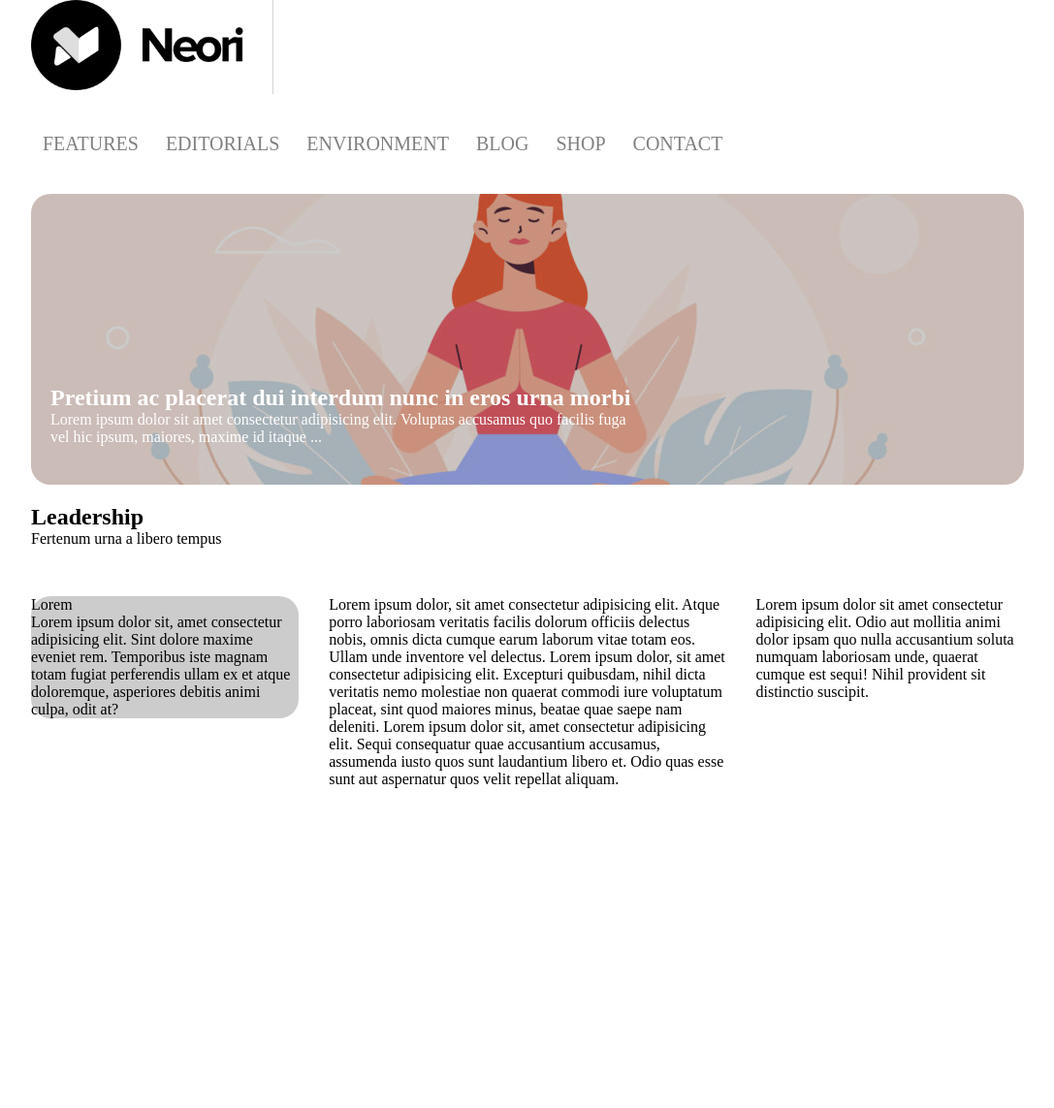
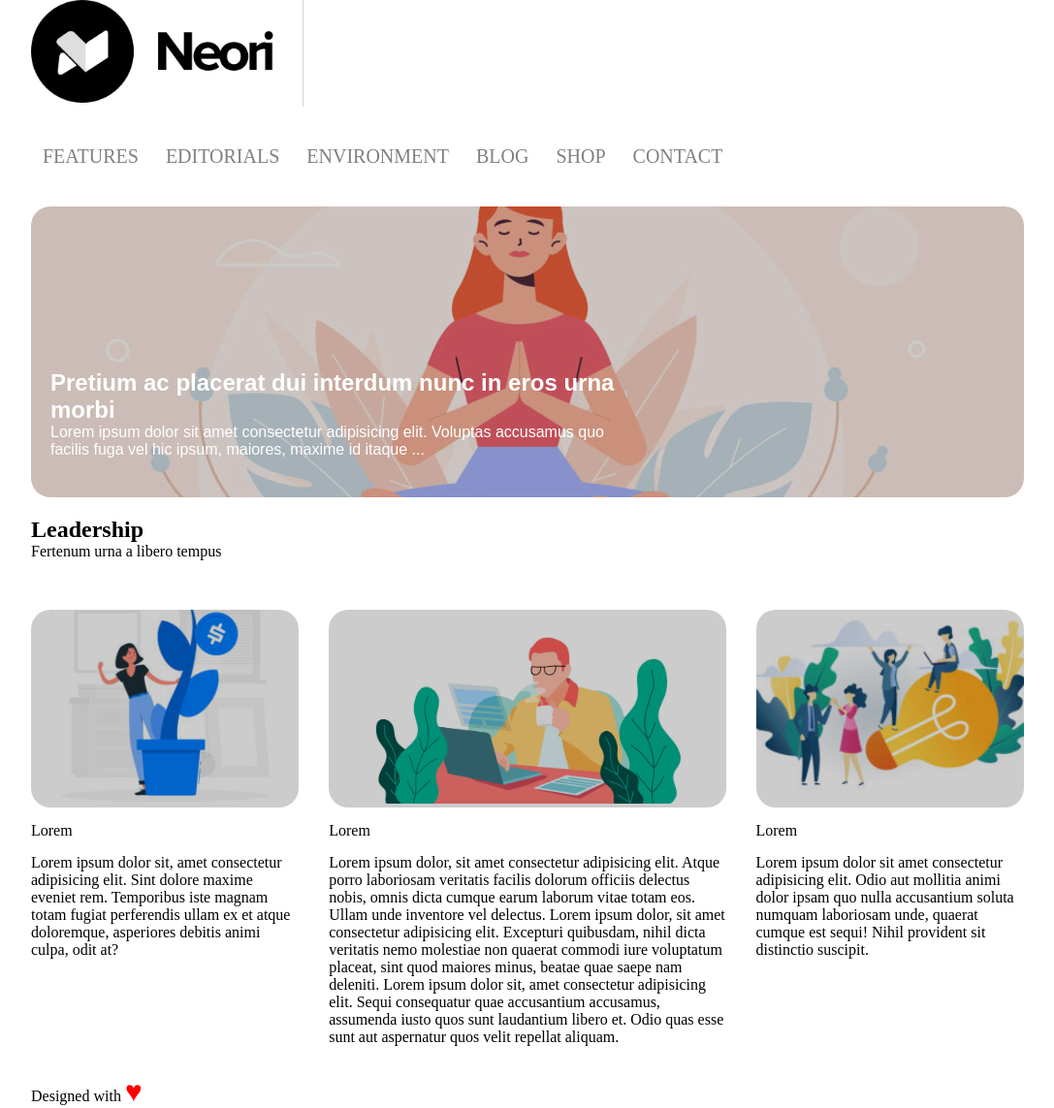
Before and after one commit to pietroline/htmlcss-wp, a plain HTML site: page index.html in a window 1280 px wide. Shown: the whole page at 97% size, without its empty margins (96-1183 px from the left). Before the commit the page ends 844 px from the top, so only its background shows below. Drawn offline with Linux system fonts and the light colour scheme.

Commit message:
added sezione_2

```diff
--- a/css/style.css
+++ b/css/style.css
@@ -16,11 +16,10 @@ body > .container{
         display: inline-block;
         border-right: solid 1px lightgrey;
         padding-right: 30px;
-        width: 250px;
     }
 
-    .logo img{
-        width: 100%;
+    .logo #img_logo{
+        width: 250px;
     }
 
     .menu li{
@@ -69,14 +68,13 @@ body > .container{
     bottom: 40px;
     left: 20px;
     color: #fff;
+    font-family: Arial, Helvetica, sans-serif;
 }
+
+
 /* sezione_1's css end */
 
 /* start sezione_2's css */
-.sidebar{
-    position: relative;
-}
-
     .sezione_2 .testa{
         margin: 20px 0px;
     }
@@ -104,4 +102,26 @@ body > .container{
         display: table;
         clear: both;
     }
+
+    .img_left, .img_center, .img_right{
+        width: 100%;
+        height: 200px;
+        object-fit: cover;
+    }
+
+    .img{
+        position: relative;
+    }
+
+    .downtitle{
+        margin: 15px 0px;
+    }
 /* sezione_2's css end*/
+
+/* start footer's css */
+
+    footer .cuore{
+        font-size: 30px;
+        color: #f00;
+    }
+/* footer's css end */
--- a/index.html
+++ b/index.html
@@ -14,7 +14,7 @@
 
             <header>
                 <div class="logo">
-                    <img src="img/logo.png" alt="Img del logo">
+                    <img id="img_logo" src="img/logo.png" alt="Img del logo">
                 </div>
 
                 <nav class="menu">
@@ -56,21 +56,35 @@
                         <span class="downtext">Fertenum urna a libero tempus</span>
                     </div>
                     <aside class="sidebar">
-                        <div class="overlay"></div>
-                        <!-- <img src="img/img-1.jpg" alt="Img ragazza e pianta blu"> -->
-                        <div>Lorem</div>
+                        <div class="img">
+                            <div class="overlay"></div>
+                            <img class="img_left" src="img/img-1.jpg" alt="Img ragazza e pianta blu">
+                        </div>
+                        <div class="downtitle">Lorem</div>
                         <p>Lorem ipsum dolor sit, amet consectetur adipisicing elit. Sint dolore maxime eveniet rem. Temporibus iste magnam totam fugiat perferendis ullam ex et atque doloremque, asperiores debitis animi culpa, odit at?</p>
                     </aside>
                     <div class="centro">
-                        <!-- <img src="img/banner-2.jpg" alt="Img ragazzo che beve dalla tazza"> -->
+                        <div class="img">
+                            <div class="overlay"></div>
+                            <img class="img_center"src="img/banner-2.jpg" alt="Img ragazzo che beve dalla tazza">
+                        </div>
+                        <div class="downtitle">Lorem</div>
                         <p>Lorem ipsum dolor, sit amet consectetur adipisicing elit. Atque porro laboriosam veritatis facilis dolorum officiis delectus nobis, omnis dicta cumque earum laborum vitae totam eos. Ullam unde inventore vel delectus. Lorem ipsum dolor, sit amet consectetur adipisicing elit. Excepturi quibusdam, nihil dicta veritatis nemo molestiae non quaerat commodi iure voluptatum placeat, sint quod maiores minus, beatae quae saepe nam deleniti. Lorem ipsum dolor sit, amet consectetur adipisicing elit. Sequi consequatur quae accusantium accusamus, assumenda iusto quos sunt laudantium libero et. Odio quas esse sunt aut aspernatur quos velit repellat aliquam.</p>
                     </div>
                     <aside class="sidebar">
-                        <!-- <img src="img/img-3.jpg" alt=""> -->
+                        <div class="img">
+                            <div class="overlay"></div>
+                            <img class="img_right" src="img/img-3.jpg" alt="Img ragazzi con lampadina">
+                        </div>
+                        <div class="downtitle">Lorem</div>
                         <p>Lorem ipsum dolor sit amet consectetur adipisicing elit. Odio aut mollitia animi dolor ipsam quo nulla accusantium soluta numquam laboriosam unde, quaerat cumque est sequi! Nihil provident sit distinctio suscipit.</p>
                     </aside>
                 </section>
             </main>
+
+            <footer>
+                <div>Designed with <span class="cuore">&hearts;</span> </div>
+            </footer>
         </div>
     </body>
 
```
Lines whose indentation alone changed are shown as unchanged.
